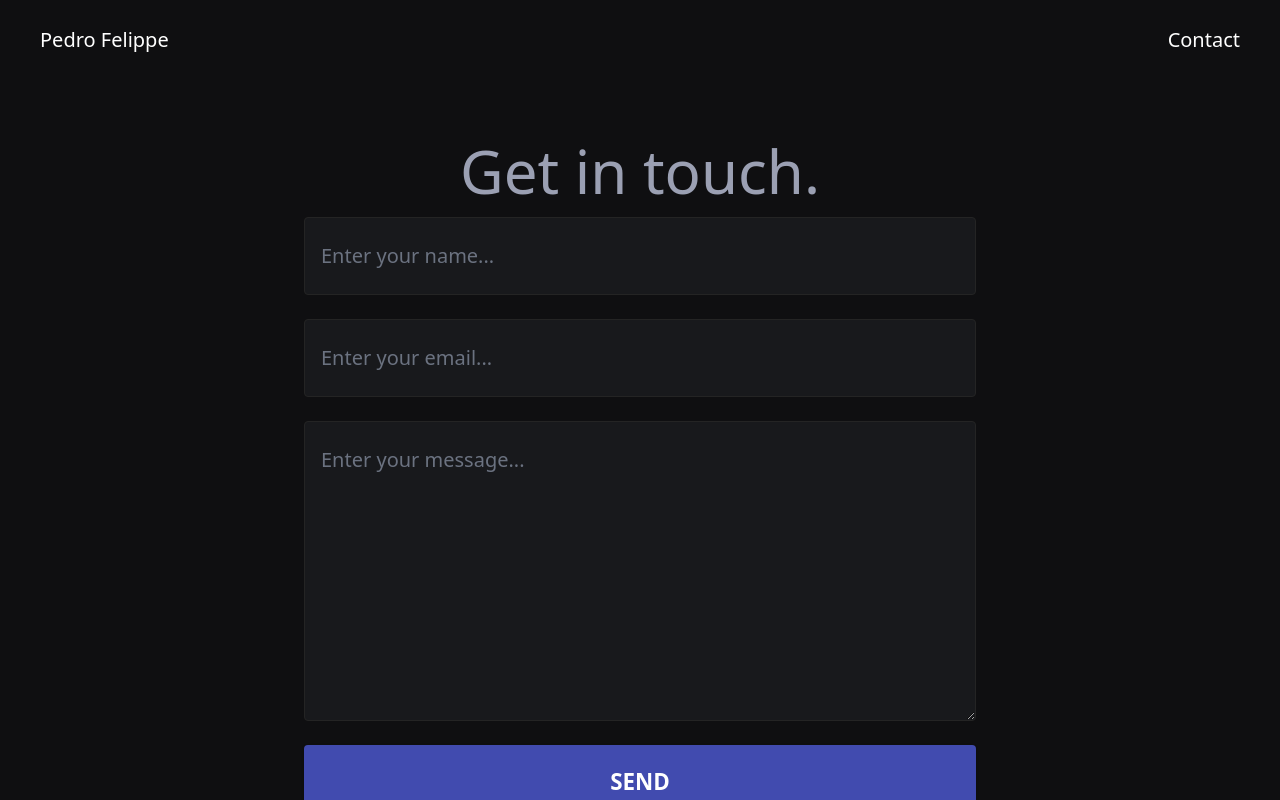
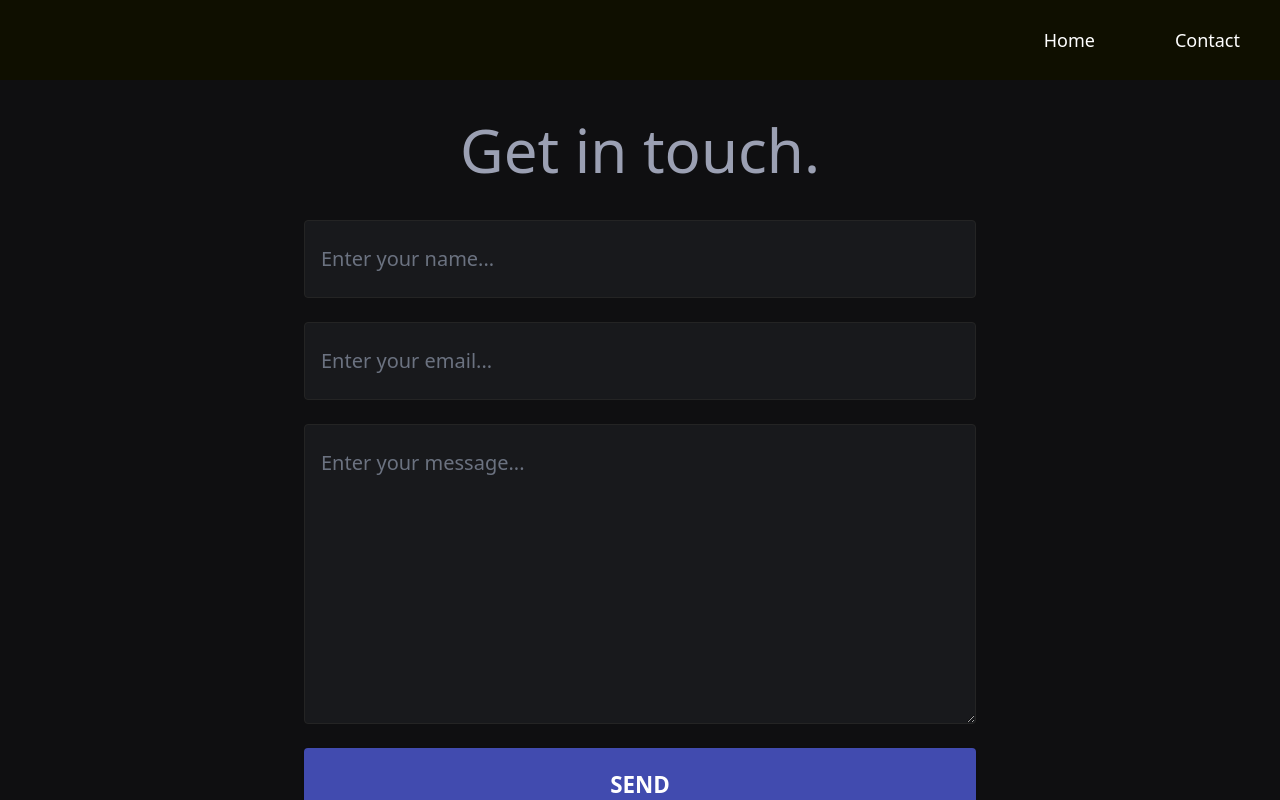
Before and after one commit to pefelippe/Portfolio, a Next.js app: page /contact in a window 1280 px wide. Built offline with nearby package versions, Linux system fonts and the light colour scheme.

Commit message:
bebida rosa

```diff
--- a/pages/contact.tsx
+++ b/pages/contact.tsx
@@ -10,7 +10,7 @@ function Contact() {
       initial={{ opacity: 0, y: 50 }}
       whileInView={{ opacity: 1, y: 0 }}
       transition={{ duration: 0.5 }}
-      className="flex flex-col  mx-auto  items-center justify-center gap-4 w-full min-h-full h-[90vh]  px-6 max-md:py-10"
+      className="flex flex-col  mx-auto  items-center justify-center gap-4 md:gap-10 w-full min-h-[90vh] h-fit px-6  py-10"
     >
       <h1 className="font-thin text-4xl md:text-6xl  leading-tight text-gray-100 ">
         Get in touch.
--- a/src/components/layout/Header.tsx
+++ b/src/components/layout/Header.tsx
@@ -5,12 +5,13 @@ import React from "react";
 const Navbar = () => {
   return (
     <motion.nav
-      className=" h-[10vh] items-center text-white font-semibold  mx-auto  justify-between
-    text-xl  flex px-10  w-full z-40"
+      className=" h-[10vh]  text-white font-semibold  mx-auto  justify-end items-center
+    text-lg  flex px-10  w-full z-40 bg-[#0f0f00] gap-20"
     >
-      <Link className="font-medium hover:text-blue" target="" href="/">
-        Pedro Felippe
+      <Link className="font-medium hover:text-blue " target="" href="/">
+        Home
       </Link>
+
       {/*<Link className="font-medium hover:text-blue" target="" href="/projects">
         Projects
       </Link>*/}
```
